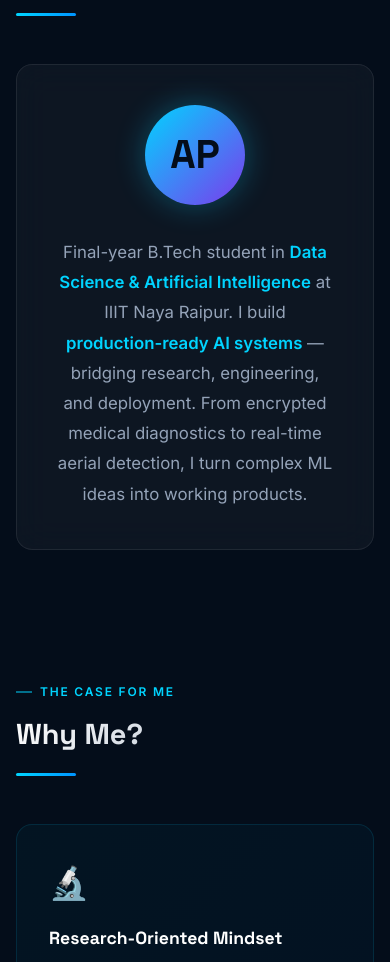
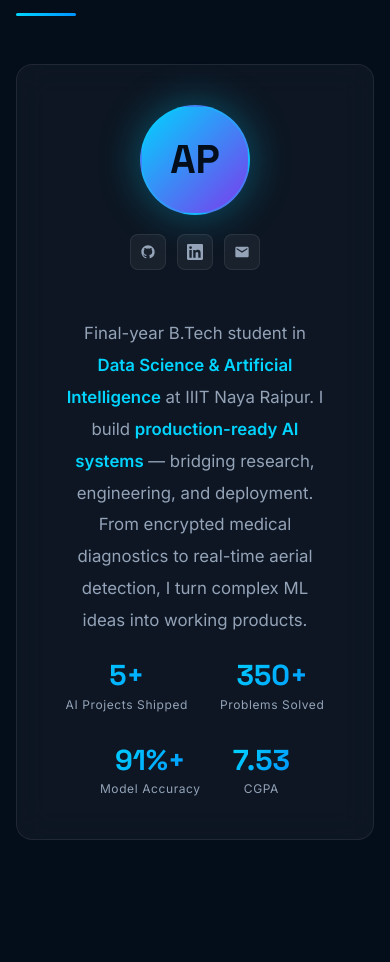
Before and after one commit to paulamartya25/portfolio, a plain HTML site: page index.html in a window 390 px wide. Shown: the part 1038-2000 px from the top of the page. Drawn offline with Linux system fonts and the light colour scheme.

Commit message:
fix: remove Download Resume btn + Computer Vision Researcher role; realism upgrade
- Removed 'Download Resume' button from hero CTA
- Removed 'Computer Vision Researcher' from typewriter cycling roles
- Typewriter now cycles: AI/ML Engineer -> Full-Stack AI Builder -> ML Systems Engineer
- Added GitHub Profile button to hero (links to github.com/paulamartya25)
- Upgraded About card: two-column layout with avatar + social links sidebar
- Added social icon links (GitHub, LinkedIn, Email) under avatar
- Added stat counters: 5+ Projects, 350+ Problems Solved, 91%+ Accuracy, 7.53 CGPA
- Improved about-card padding and alignment
- Updated responsive CSS for new about card structure
- Git contributor set to paulamartya25 / amartya11221@gmail.com

```diff
--- a/index.html
+++ b/index.html
@@ -174,19 +174,39 @@
     /* ===== ABOUT ===== */
     #about { display: block; padding-top: 7rem; }
     .about-card {
-      padding: 2.5rem;
-      display: grid; grid-template-columns: auto 1fr; gap: 2rem; align-items: center;
+      padding: 2.5rem 3rem;
+      display: grid; grid-template-columns: auto 1fr; gap: 3rem; align-items: start;
     }
+    .about-left { display: flex; flex-direction: column; align-items: center; gap: 1.2rem; }
     .about-avatar {
-      width: 100px; height: 100px; border-radius: 50%;
+      width: 110px; height: 110px; border-radius: 50%;
       background: linear-gradient(135deg, var(--cyan), var(--purple));
       display: flex; align-items: center; justify-content: center;
       font-family: 'Space Grotesk', sans-serif; font-size: 2.5rem; font-weight: 700;
       color: #040d1a; flex-shrink: 0;
-      box-shadow: 0 0 30px rgba(0,212,255,0.3);
+      box-shadow: 0 0 40px rgba(0,212,255,0.35);
+      border: 2px solid rgba(0,212,255,0.3);
     }
-    .about-text p { color: var(--text-muted); font-size: 1.05rem; line-height: 1.8; }
+    .about-social { display: flex; gap: 0.7rem; }
+    .about-social a {
+      display: flex; align-items: center; justify-content: center;
+      width: 36px; height: 36px; border-radius: 8px;
+      background: rgba(255,255,255,0.05); border: 1px solid var(--glass-border);
+      color: var(--text-muted); text-decoration: none; transition: all 0.3s;
+    }
+    .about-social a:hover { color: var(--cyan); border-color: rgba(0,212,255,0.4); background: rgba(0,212,255,0.08); transform: translateY(-2px); }
+    .about-social svg { width: 16px; height: 16px; }
+    .about-text p { color: var(--text-muted); font-size: 1.05rem; line-height: 1.9; margin-bottom: 1.5rem; }
     .about-text p strong { color: var(--cyan); }
+    .about-stats { display: flex; gap: 2rem; flex-wrap: wrap; margin-top: 0.5rem; }
+    .stat-item { display: flex; flex-direction: column; }
+    .stat-num {
+      font-family: 'Space Grotesk', sans-serif; font-size: 1.8rem; font-weight: 700;
+      background: linear-gradient(135deg, var(--cyan), var(--blue));
+      -webkit-background-clip: text; -webkit-text-fill-color: transparent; background-clip: text;
+      line-height: 1;
+    }
+    .stat-label { font-size: 0.75rem; color: var(--text-muted); margin-top: 0.3rem; letter-spacing: 0.05em; }
 
     /* ===== WHY ME ===== */
     .why-grid { display: grid; grid-template-columns: repeat(auto-fit, minmax(280px, 1fr)); gap: 1.5rem; margin-bottom: 2rem; }
@@ -362,7 +382,8 @@
       .nav-links li { text-align: center; }
       .nav-links a { display: block; padding: 0.8rem 2rem; }
       .about-card { grid-template-columns: 1fr; text-align: center; }
-      .about-avatar { margin: 0 auto; }
+      .about-left { margin: 0 auto; }
+      .about-stats { justify-content: center; }
 
       .footer-bottom { flex-direction: column; gap: 0.5rem; text-align: center; }
       .timeline::before { left: 12px; }
@@ -412,7 +433,10 @@
       </p>
       <div class="hero-btns">
         <a href="#projects" class="btn-primary">View Projects</a>
-        <a href="resume.pdf" download class="btn-outline">Download Resume</a>
+        <a href="https://github.com/paulamartya25" target="_blank" rel="noopener" class="btn-outline">
+          <svg xmlns="http://www.w3.org/2000/svg" viewBox="0 0 24 24" fill="currentColor" style="width:16px;height:16px;vertical-align:middle;margin-right:6px;"><path d="M12 2C6.477 2 2 6.484 2 12.017c0 4.425 2.865 8.18 6.839 9.504.5.092.682-.217.682-.483 0-.237-.008-.868-.013-1.703-2.782.605-3.369-1.343-3.369-1.343-.454-1.158-1.11-1.466-1.11-1.466-.908-.62.069-.608.069-.608 1.003.07 1.531 1.032 1.531 1.032.892 1.53 2.341 1.088 2.91.832.092-.647.35-1.088.636-1.338-2.22-.253-4.555-1.113-4.555-4.951 0-1.093.39-1.988 1.029-2.688-.103-.253-.446-1.272.098-2.65 0 0 .84-.27 2.75 1.026A9.564 9.564 0 0112 6.844c.85.004 1.705.115 2.504.337 1.909-1.296 2.747-1.027 2.747-1.027.546 1.379.202 2.398.1 2.651.64.7 1.028 1.595 1.028 2.688 0 3.848-2.339 4.695-4.566 4.943.359.309.678.92.678 1.855 0 1.338-.012 2.419-.012 2.747 0 .268.18.58.688.482A10.019 10.019 0 0022 12.017C22 6.484 17.522 2 12 2z"/></svg>
+          GitHub Profile
+        </a>
       </div>
     </div>
     <div class="hero-scroll">
@@ -428,13 +452,32 @@
     <h2 class="section-title reveal">About Me</h2>
     <div class="section-divider reveal"></div>
     <div class="glass about-card reveal">
-      <div class="about-avatar">AP</div>
+      <div class="about-left">
+        <div class="about-avatar">AP</div>
+        <div class="about-social">
+          <a href="https://github.com/paulamartya25" target="_blank" rel="noopener" title="GitHub">
+            <svg xmlns="http://www.w3.org/2000/svg" viewBox="0 0 24 24" fill="currentColor"><path d="M12 2C6.477 2 2 6.484 2 12.017c0 4.425 2.865 8.18 6.839 9.504.5.092.682-.217.682-.483 0-.237-.008-.868-.013-1.703-2.782.605-3.369-1.343-3.369-1.343-.454-1.158-1.11-1.466-1.11-1.466-.908-.62.069-.608.069-.608 1.003.07 1.531 1.032 1.531 1.032.892 1.53 2.341 1.088 2.91.832.092-.647.35-1.088.636-1.338-2.22-.253-4.555-1.113-4.555-4.951 0-1.093.39-1.988 1.029-2.688-.103-.253-.446-1.272.098-2.65 0 0 .84-.27 2.75 1.026A9.564 9.564 0 0112 6.844c.85.004 1.705.115 2.504.337 1.909-1.296 2.747-1.027 2.747-1.027.546 1.379.202 2.398.1 2.651.64.7 1.028 1.595 1.028 2.688 0 3.848-2.339 4.695-4.566 4.943.359.309.678.92.678 1.855 0 1.338-.012 2.419-.012 2.747 0 .268.18.58.688.482A10.019 10.019 0 0022 12.017C22 6.484 17.522 2 12 2z"/></svg>
+          </a>
+          <a href="https://linkedin.com/in/amartya-paul" target="_blank" rel="noopener" title="LinkedIn">
+            <svg xmlns="http://www.w3.org/2000/svg" viewBox="0 0 24 24" fill="currentColor"><path d="M20.447 20.452h-3.554v-5.569c0-1.328-.027-3.037-1.852-3.037-1.853 0-2.136 1.445-2.136 2.939v5.667H9.351V9h3.414v1.561h.046c.477-.9 1.637-1.85 3.37-1.85 3.601 0 4.267 2.37 4.267 5.455v6.286zM5.337 7.433a2.062 2.062 0 01-2.063-2.065 2.064 2.064 0 112.063 2.065zm1.782 13.019H3.555V9h3.564v11.452zM22.225 0H1.771C.792 0 0 .774 0 1.729v20.542C0 23.227.792 24 1.771 24h20.451C23.2 24 24 23.227 24 22.271V1.729C24 .774 23.2 0 22.222 0h.003z"/></svg>
+          </a>
+          <a href="mailto:amartya11221@gmail.com" title="Email">
+            <svg xmlns="http://www.w3.org/2000/svg" viewBox="0 0 24 24" fill="currentColor"><path d="M20 4H4c-1.1 0-2 .9-2 2v12c0 1.1.9 2 2 2h16c1.1 0 2-.9 2-2V6c0-1.1-.9-2-2-2zm0 4l-8 5-8-5V6l8 5 8-5v2z"/></svg>
+          </a>
+        </div>
+      </div>
       <div class="about-text">
         <p>
           Final-year B.Tech student in <strong>Data Science &amp; Artificial Intelligence</strong> at IIIT Naya Raipur.
           I build <strong>production-ready AI systems</strong> — bridging research, engineering, and deployment.
           From encrypted medical diagnostics to real-time aerial detection, I turn complex ML ideas into working products.
         </p>
+        <div class="about-stats">
+          <div class="stat-item"><span class="stat-num">5+</span><span class="stat-label">AI Projects Shipped</span></div>
+          <div class="stat-item"><span class="stat-num">350+</span><span class="stat-label">Problems Solved</span></div>
+          <div class="stat-item"><span class="stat-num">91%+</span><span class="stat-label">Model Accuracy</span></div>
+          <div class="stat-item"><span class="stat-num">7.53</span><span class="stat-label">CGPA</span></div>
+        </div>
       </div>
     </div>
   </section>
@@ -745,7 +788,7 @@
 
     // ===== TYPEWRITER =====
     (function() {
-      const roles = ['AI/ML Engineer', 'Computer Vision Researcher', 'Full-Stack AI Builder'];
+      const roles = ['AI/ML Engineer', 'Full-Stack AI Builder', 'ML Systems Engineer'];
       const el = document.getElementById('typewriter');
       let ri = 0, ci = 0, deleting = false, pause = false;
       const SPEED_TYPE = 70, SPEED_DELETE = 40, PAUSE_END = 1600;
```
